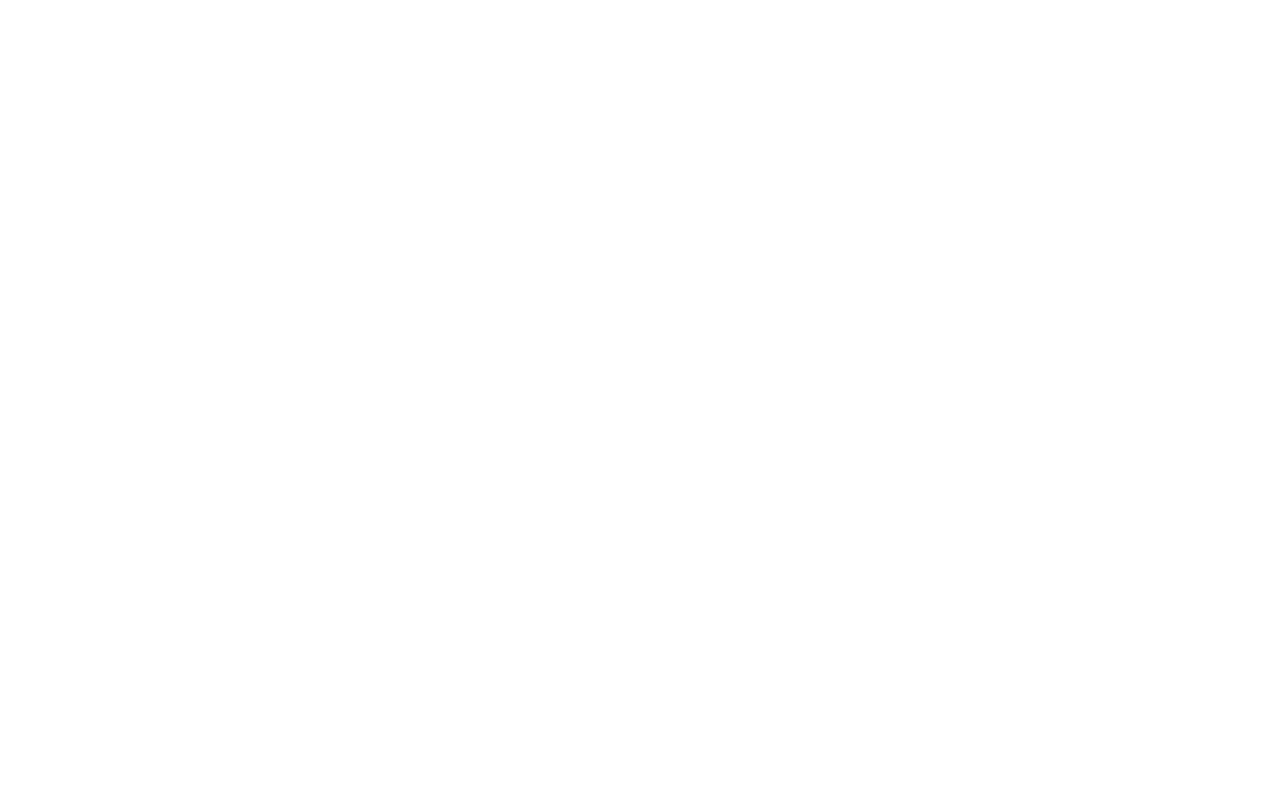
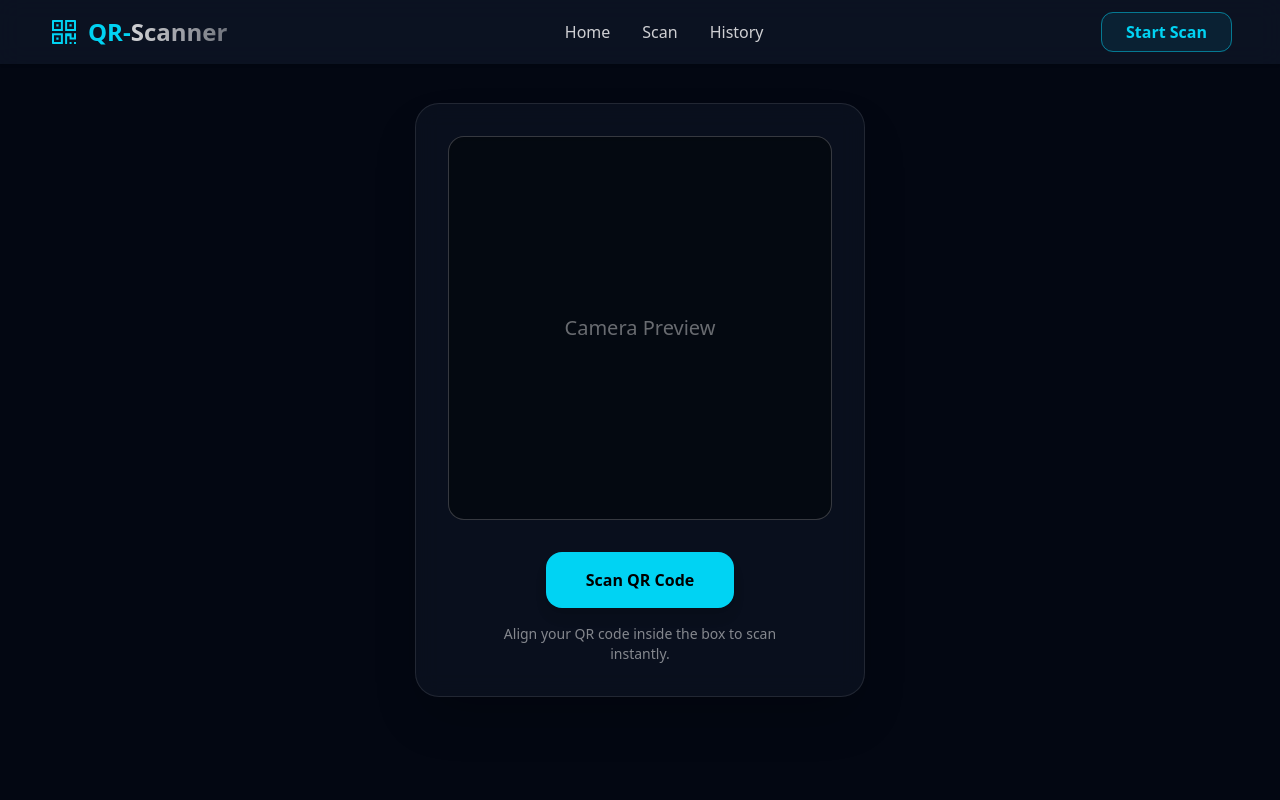
Before and after one commit to Muhammadkashif20/qr-scanner-app, a React (Vite) app in the folder qr-scanner-app/: page /scanner in a window 1280 px wide. Before the commit this address had no page. Shown: the top 800 px of the page. Built offline with nearby package versions, Linux system fonts and the light colour scheme.

Commit message:
completed landing page move on scanner and history pages

```diff
--- a/qr-scanner-app/Components/CTA.jsx
+++ b/qr-scanner-app/Components/CTA.jsx
@@ -3,8 +3,8 @@
 
 const CTA = () => {
   return (
-    <section className="w-full py-28 bg-gray-950 border-t border-white/10">
-      <div className="max-w-6xl mx-auto px-6 text-center">
+    <section className="w-full py-28 bg-gray-900 border-t border-white/10">
+      <div className="max-w-6xl mx-auto px- text-center">
 
         {/* Heading */}
         <motion.h2
--- a/qr-scanner-app/Components/Features.jsx
+++ b/qr-scanner-app/Components/Features.jsx
@@ -22,7 +22,7 @@
   ];
 
   return (
-    <section className="w-full bg-gray-950 py-24">
+    <section className="w-full bg-gray-900 py-24">
       <div className="max-w-7xl mx-auto px-6">
 
         {/* Heading */}
--- a/qr-scanner-app/Components/Footer.jsx
+++ b/qr-scanner-app/Components/Footer.jsx
@@ -1,4 +1,5 @@
 import React from "react";
+import { AiOutlineQrcode } from "react-icons/ai";
 import { FiGithub, FiLinkedin, FiTwitter } from "react-icons/fi";
 import { Link } from "react-router-dom";
 
@@ -10,11 +11,13 @@
         {/* Top */}
         <div className="grid grid-cols-1 md:grid-cols-3 gap-12 mb-12">
 
-          {/* Brand */}
           <div>
-            <h2 className="text-2xl font-bold text-white mb-3">
-              QR<span className="text-cyan-400">Scan</span>
+            <div className="flex space-x-2">
+               <AiOutlineQrcode className="w-8 h-8 text-cyan-400" />
+            <h2 className="text-2xl font-bold text-white mb-3 highlight-text">
+              QR-<span className="text-cyan-400">Scanner</span>
             </h2>
+            </div>
             <p className="text-white/60 text-sm leading-relaxed max-w-xs">
               A modern and secure QR code scanner built for speed,
               simplicity, and privacy.
--- a/qr-scanner-app/Components/Header.jsx
+++ b/qr-scanner-app/Components/Header.jsx
@@ -1,47 +1,63 @@
 import React, { useState } from "react";
 import { motion } from "framer-motion";
 import { HiMenu, HiX } from "react-icons/hi";
+import { Link } from "react-router-dom";
+import { AiOutlineQrcode } from "react-icons/ai";
 
 const Header = () => {
   const [menuOpen, setMenuOpen] = useState(false);
 
-  const navLinks = ["Home", "Scan", "History"];
+  const navLinks = [
+    { name: "Home", path: "/" },
+    { name: "Scan", path: "/scanner" },
+    { name: "History", path: "/history" },
+  ];
 
   return (
-    <header className="w-full fixed top-0 z-50 bg-gray-900/90 backdrop-blur-md shadow-sm">
-      <div className="max-w-7xl mx-auto px-6 py-4 flex items-center justify-between">
+    <header className="w-full fixed top-0 z-50 bg-gray-900/70 backdrop-blur-md shadow-sm">
+      <div className="max-w-7xl mx-auto px-6 md:px-12 py-4 flex items-center justify-between">
 
         {/* Logo */}
      <motion.div
   initial={{ opacity: 0, x: -50 }}
   animate={{ opacity: 1, x: 0 }}
   transition={{ duration: 0.6 }}
-          className="flex items-center gap-2 text-white text-2xl font-bold"
+  className="flex items-center gap-2 text-2xl font-bold"
 >
-          {/* Replace with <img src="logo.png" /> if you have logo image */}
-          <span className="text-cyan-400">QR</span>Scanner
+  {/* Logo Icon */}
+   <AiOutlineQrcode className="w-8 h-8 text-cyan-400" />
+  <h2 className="text-cyan-400">QR-
+  <span className="highlight-text">Scanner</span>
+  </h2>
 </motion.div>
+
+
 
         {/* Desktop Nav */}
         <nav className="hidden md:flex items-center gap-8 text-white/80 font-medium">
           {navLinks.map((link) => (
-            <motion.a
-              key={link}
-              whileHover={{ scale: 1.1, color: "#38bdf8" }} // Sky blue accent
+            <motion.div
+              key={link.name}
+              whileHover={{ scale: 1.1, color: "#38bdf8" }}
               className="transition cursor-pointer"
             >
-              {link}
-            </motion.a>
+              <Link to={link.path}>{link.name}</Link>
+            </motion.div>
           ))}
         </nav>
 
         {/* Action Button */}
-        <motion.button
-          whileHover={{ scale: 1.05, backgroundColor: "#38bdf8", color: "#000" }} // Sky blue hover
-          className="hidden md:block px-6 py-2 rounded-xl border border-cyan-400/50 text-cyan-400 bg-cyan-500/10 font-semibold transition"
+        <motion.div
+          whileHover={{ scale: 1.05, backgroundColor: "#38bdf8", color: "#000" }}
+          className="hidden md:block"
+        >
+          <Link
+            to="/scan"
+            className="px-6 py-2 rounded-xl border border-cyan-400/50 text-cyan-400 bg-cyan-500/10 font-semibold transition"
           >
             Start Scan
-        </motion.button>
+          </Link>
+        </motion.div>
 
         {/* Mobile Menu Icon */}
         <div className="md:hidden text-white text-2xl cursor-pointer" onClick={() => setMenuOpen(!menuOpen)}>
@@ -54,14 +70,26 @@
         <motion.div
           initial={{ opacity: 0, y: -20 }}
           animate={{ opacity: 1, y: 0 }}
-          className="md:hidden bg-gray-900/95 backdrop-blur-md px-6 py-4 flex flex-col gap-4"
+          className="md:hidden bg-gray-900/80 backdrop-blur-md px-6 py-4 flex flex-col gap-4 rounded-b-2xl shadow-lg"
         >
           {navLinks.map((link) => (
-            <a key={link} className="text-white font-medium hover:text-cyan-400 transition">{link}</a>
+            <Link
+              key={link.name}
+              to={link.path}
+              className="text-white font-medium hover:text-cyan-400 transition"
+              onClick={() => setMenuOpen(false)} // Mobile menu close on click
+            >
+              {link.name}
+            </Link>
           ))}
-          <button className="px-5 py-2 rounded-xl border border-cyan-400/50 text-cyan-400 bg-cyan-500/10 font-semibold hover:bg-cyan-500/20 hover:text-white transition">
+
+          <Link
+            to="/scan"
+            className="px-5 py-2 rounded-xl border border-cyan-400/50 text-cyan-400 bg-cyan-500/10 font-semibold hover:bg-cyan-500/20 hover:text-white transition"
+            onClick={() => setMenuOpen(false)}
+          >
             Start Scan
-          </button>
+          </Link>
         </motion.div>
       )}
     </header>
--- a/qr-scanner-app/Components/Hero.jsx
+++ b/qr-scanner-app/Components/Hero.jsx
@@ -4,7 +4,7 @@
 const Hero = () => {
   return (
     <section className="w-full min-h-screen bg-gray-950 flex items-center py-24">
-      <div className="max-w-7xl mx-auto px-6 grid grid-cols-1 md:grid-cols-2 gap-14 items-center">
+      <div className="max-w-7xl mx-auto px-12 grid grid-cols-1 md:grid-cols-2 gap-14 items-center">
 
         {/* LEFT SIDE - TEXT */}
         <div className="text-center md:text-left space-y-6">
@@ -23,7 +23,7 @@
             transition={{ delay: 0.2 }}
             className="text-white/60 text-lg max-w-xl"
           >
-            Fast, clean, and secure QR scanning experience. Just align the code and go.
+            Fast, clean, and secure QR scanning experience.<br/> Just align the code and go.
           </motion.p>
 
           <motion.button
--- a/qr-scanner-app/Components/Scanner.jsx
+++ b/qr-scanner-app/Components/Scanner.jsx
@@ -1,16 +1,44 @@
 import React from "react";
+import { motion } from "framer-motion";
+import Footer from "./Footer";
+import Header from "./Header";
 
-const Scanner = () => {
+const ScannerPage = () => {
   return (
-    <div className="bg-white bg-opacity-10 border-2 border-dashed border-white rounded-xl p-6 w-96 h-96 flex flex-col items-center justify-center mt-8 shadow-lg">
-      <div className="w-64 h-64 bg-gray-800 bg-opacity-30 flex items-center justify-center rounded-lg">
-        <span className="text-gray-300">Camera Preview</span>
-      </div>
-      <button className="mt-6 px-6 py-3 bg-gradient-to-r from-pink-500 to-yellow-500 text-white font-bold rounded-lg shadow-lg hover:scale-105 transition-transform">
-        Scan QR Code
-      </button>
+    <div>
+      <Header />
+      <section className="w-full min-h-screen bg-gray-950 flex items-center justify-center py-24 px-6">
+        <motion.div
+          initial={{ opacity: 0, y: 30 }}
+          animate={{ opacity: 1, y: 0 }}
+          transition={{ duration: 0.8 }}
+          className="bg-gray-900/50 backdrop-blur-md border border-white/10 rounded-3xl p-8 flex flex-col items-center justify-center shadow-2xl"
+        >
+          {/* Camera Preview */}
+          <div className="w-80 h-80 md:w-96 md:h-96 bg-black/40 border border-white/20 rounded-2xl flex items-center justify-center shadow-inner">
+            <span className="text-white/40 text-lg md:text-xl font-medium">
+              Camera Preview
+            </span>
+          </div>
+
+          {/* Scan Button */}
+          <motion.button
+            whileHover={{ scale: 1.05 }}
+            whileTap={{ scale: 0.95 }}
+            className="mt-8 px-10 py-4 bg-cyan-400 text-black font-semibold rounded-2xl shadow-lg hover:bg-cyan-300 transition"
+          >
+            Scan QR Code
+          </motion.button>
+
+          {/* Hint Text */}
+          <p className="mt-4 text-white/50 text-sm text-center max-w-xs">
+            Align your QR code inside the box to scan instantly.
+          </p>
+        </motion.div>
+      </section>
+      <Footer />
     </div>
   );
 };
 
-export default Scanner;
+export default ScannerPage;
--- a/qr-scanner-app/src/App.jsx
+++ b/qr-scanner-app/src/App.jsx
@@ -16,6 +16,9 @@
       <BrowserRouter>
       <Routes>
         <Route path="/" element={<LandingPage />}/>
+        <Route path="/scanner" element={<Scanner />}/>
+        <Route path="/history" element={<History />}/>
+
       </Routes>
       </BrowserRouter>
       {/* <Scanner />
--- a/qr-scanner-app/src/index.css
+++ b/qr-scanner-app/src/index.css
@@ -1 +1,22 @@
 @import "tailwindcss";
+
+.highlight-text {
+  position: relative;
+  display: inline-block;
+  background: linear-gradient(
+    90deg,
+    rgba(255,255,255,0.2) 0%,   /* light contrast start */
+    rgba(255,255,255,0.8) 50%,  /* bright white highlight */
+    rgba(255,255,255,0.2) 100%  /* light contrast end */
+  );
+  background-size: 300% 100%;    /* make the sweep longer */
+  background-clip: text;
+  -webkit-background-clip: text;
+  color: transparent;
+  animation: highlightMove 5s linear infinite; /* slower sweep */
+}
+
+@keyframes highlightMove {
+  0% { background-position: -300% 0; }
+  100% { background-position: 300% 0; }
+}
--- /dev/null
+++ b/qr-scanner-app/tailwind.config.js
@@ -0,0 +1,17 @@
+// module.exports = {
+//   theme: {
+//     extend: {
+//       colors: {
+//         'gray-850': '#1c1c1c', // Hero #111111, Features slightly lighter
+//       }
+//     }
+//   }
+// }
+
+module.exports={
+    theme:{
+        extends: {
+            "gray-850":"1c1c1c1"
+        }
+    }
+}
```
Also changed, not shown: qr-scanner-app/Components/History.jsx (+40 -9 lines), qr-scanner-app/Components/WorkDetail.jsx (+7 -7 lines). Lines whose indentation alone changed are shown as unchanged.
